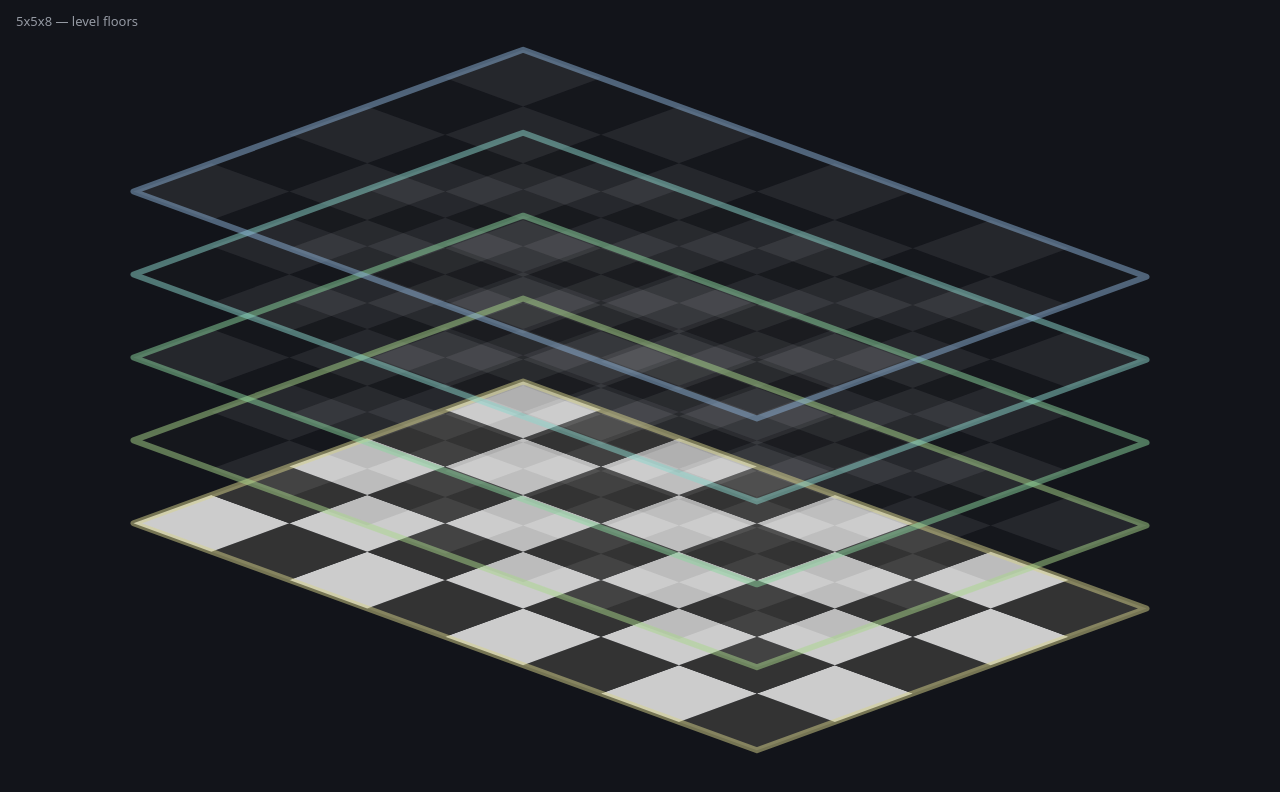
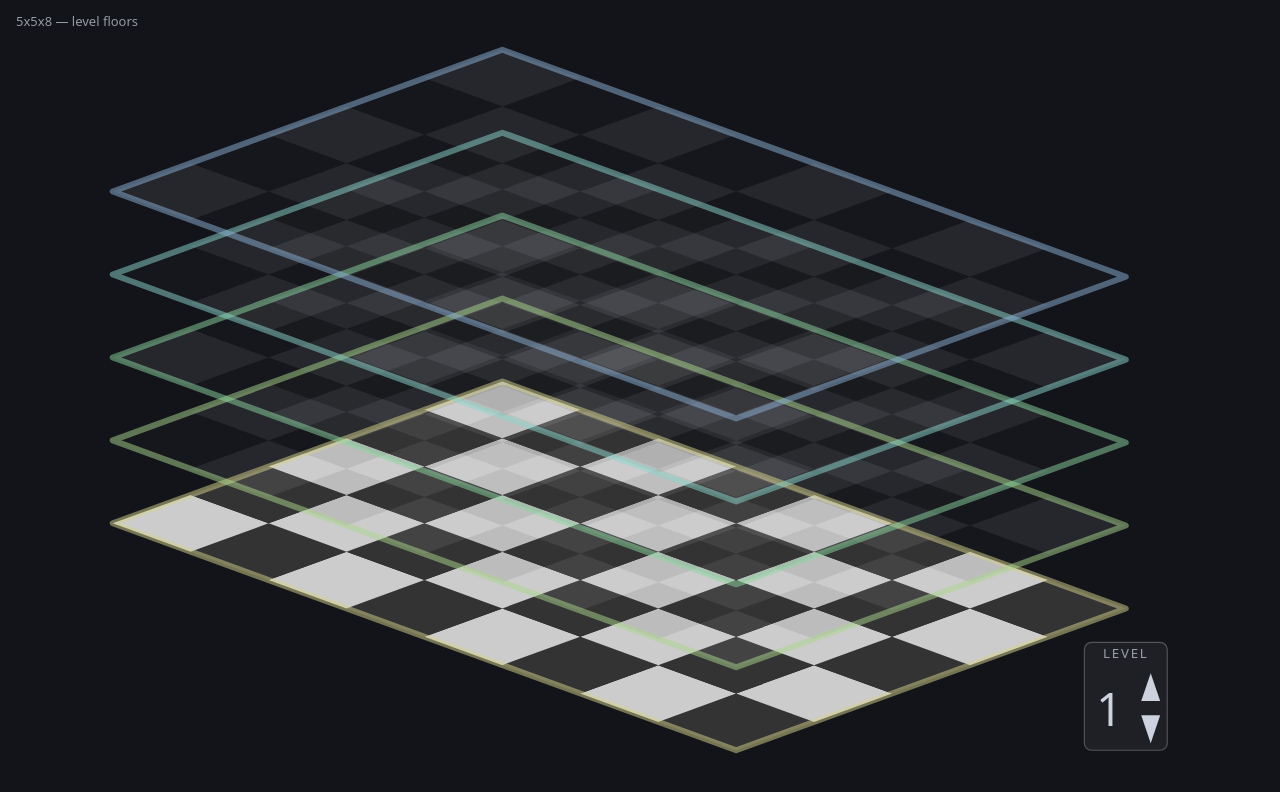
Before and after one commit to jrschmidt/jrs-3d-chess-experiments, a plain HTML site: page index.html in a window 1280 px wide. Drawn offline with Linux system fonts and the light colour scheme.

Commit message:
add ability to highlight any level of the cube

```diff
--- a/app.js
+++ b/app.js
@@ -21,15 +21,23 @@ const PERIMETER_COLORS = {
   5: "rgba(140,177,215,0.5)",
 };
 
-// Per-level checkerboard colors. Only level 1 is populated for now; later
-// levels can be added here without touching the rendering logic.
-const CHECKER_COLORS = {
-  1: { dark: "rgb(51,51,51)", light: "rgb(204,204,204)" },
-  2: { dark: "rgba(51,51,51,0.1)", light: "rgba(204,204,204,0.1)" },
-  3: { dark: "rgba(51,51,51,0.1)", light: "rgba(204,204,204,0.1)" },
-  4: { dark: "rgba(51,51,51,0.1)", light: "rgba(204,204,204,0.1)" },
-  5: { dark: "rgba(51,51,51,0.1)", light: "rgba(204,204,204,0.1)" },
+// Checkerboard base colors (alpha applied separately, see alphaForLevel).
+const CHECKER_BASE = { dark: "51,51,51", light: "204,204,204" };
+
+// The "focus level" is the level the viewer is currently paying attention
+// to; its checkerboard is shown brightest, with level 1 (the floor) always
+// at least dimly visible for orientation, and other levels faint.
+let focusLevel = 1;
+
+const alphaForLevel = (level, focus) => {
+  if (focus === 1) return level === 1 ? 1.0 : 0.1;
+  if (level === 1) return 0.2;
+  if (level === focus) return 0.5;
+  return 0.1;
 };
+
+const checkerColor = (level, variant, focus) =>
+  `rgba(${CHECKER_BASE[variant]},${alphaForLevel(level, focus)})`;
 
 const PITCH = 70;         // world-unit distance between adjacent cell coordinates
 const CELL_FRACTION = 1;    // fraction of PITCH each cell's floor occupies (1 = cells abut, no gap)
@@ -109,23 +117,126 @@ const svgEl = (tag, attrs) => {
   return el;
 };
 
+// Populated by buildScene; used by refreshFocus to recolor checkers in
+// place (no geometry change) when the focus level changes.
+let checkerPolys = [];
+let numeralEl = null;
+
+const refreshFocus = () => {
+  for (const { el, level, variant } of checkerPolys) {
+    el.setAttribute("fill", checkerColor(level, variant, focusLevel));
+  }
+  numeralEl.textContent = String(focusLevel);
+};
+
+// Small widget for choosing the focus level: a numeral, an up/down arrow
+// pair, and a "LEVEL" label, anchored so its horizontal midpoint sits on
+// (anchorX, anchorY) — the caller passes the cube's own bottom-right corner
+// so the widget tracks the cube regardless of grid size or tilt angle.
+const buildFocusWidget = (anchorX, anchorY) => {
+  const W = PITCH * 1.0;
+  const H = PITCH * 1.3;
+  const x0 = anchorX - W / 2;
+  const x1 = anchorX + W / 2;
+  const y0 = anchorY - H;
+  const y1 = anchorY;
+  const cx = (x0 + x1) / 2;
+
+  const g = svgEl("g", { id: "focus-widget" });
+
+  g.appendChild(svgEl("rect", {
+    x: x0, y: y0, width: W, height: H, rx: 6, ry: 6,
+    fill: "rgba(255,255,255,0.05)",
+    stroke: "rgba(255,255,255,0.25)",
+    "stroke-width": 1,
+  }));
+
+  const labelH = H * 0.22;
+  const label = svgEl("text", {
+    x: cx, y: y0 + labelH * 0.65,
+    "text-anchor": "middle",
+    "font-size": PITCH * 0.16,
+    "font-family": "system-ui, sans-serif",
+    "letter-spacing": "1.5",
+    fill: "#cdd3de",
+    opacity: 0.7,
+  });
+  label.textContent = "LEVEL";
+  g.appendChild(label);
+
+  const contentY0 = y0 + labelH;
+  const contentY1 = y1;
+  const numeralColX1 = x0 + W * 0.6;
+  const buttonColX0 = numeralColX1;
+
+  numeralEl = svgEl("text", {
+    x: (x0 + numeralColX1) / 2,
+    y: (contentY0 + contentY1) / 2,
+    "text-anchor": "middle",
+    "dominant-baseline": "central",
+    "font-size": PITCH * 0.55,
+    "font-family": "system-ui, sans-serif",
+    fill: "#cdd3de",
+  });
+  numeralEl.textContent = String(focusLevel);
+  g.appendChild(numeralEl);
+
+  const buttonH = (contentY1 - contentY0) / 2;
+  const margin = 6;
+  const bcx = (buttonColX0 + x1) / 2;
+  const halfW = (x1 - buttonColX0) / 2 - margin;
+
+  const makeButton = (yTop, yBottom, pointing, onClick) => {
+    const hit = svgEl("rect", {
+      x: buttonColX0, y: yTop, width: x1 - buttonColX0, height: yBottom - yTop,
+      fill: "rgba(255,255,255,0.001)",
+      style: "cursor: pointer",
+    });
+    hit.addEventListener("click", onClick);
+    g.appendChild(hit);
+
+    const triTop = yTop + margin;
+    const triBottom = yBottom - margin;
+    const points = pointing === "up"
+      ? `${bcx},${triTop} ${bcx - halfW},${triBottom} ${bcx + halfW},${triBottom}`
+      : `${bcx - halfW},${triTop} ${bcx + halfW},${triTop} ${bcx},${triBottom}`;
+    g.appendChild(svgEl("polygon", {
+      points,
+      fill: "#cdd3de",
+      "pointer-events": "none",
+    }));
+  };
+
+  makeButton(contentY0, contentY0 + buttonH, "up", () => {
+    if (focusLevel < LEVEL_MAX) { focusLevel++; refreshFocus(); }
+  });
+  makeButton(contentY0 + buttonH, contentY1, "down", () => {
+    if (focusLevel > 1) { focusLevel--; refreshFocus(); }
+  });
+
+  return { el: g, minX: x0, minY: y0, maxX: x1, maxY: y1 };
+};
+
 const buildScene = () => {
   const svg = document.getElementById("scene");
   const checkerGroup = svgEl("g", { id: "checkers" });
   const floorGroup = svgEl("g", { id: "floors" });
+  checkerPolys = [];
 
   let minX = Infinity, minY = Infinity, maxX = -Infinity, maxY = -Infinity;
 
-  for (const level of Object.keys(CHECKER_COLORS).map(Number)) {
-    const colors = CHECKER_COLORS[level];
+  for (let level = 1; level <= LEVEL_MAX; level++) {
     for (let rank = 1; rank <= RANK_MAX; rank++) {
       for (let slice = 1; slice <= SLICE_MAX; slice++) {
         const corners = cellFootprint(rank, level, slice);
-        checkerGroup.appendChild(svgEl("polygon", {
+        const variant = isDarkCell(rank, level, slice) ? "dark" : "light";
+        const poly = svgEl("polygon", {
           points: pointsAttr(corners),
-          fill: isDarkCell(rank, level, slice) ? colors.dark : colors.light,
+          fill: checkerColor(level, variant, focusLevel),
           stroke: "none",
-        }));
+        });
+        checkerPolys.push({ el: poly, level, variant });
+        checkerGroup.appendChild(poly);
         for (const p of corners) {
           minX = Math.min(minX, p.x); maxX = Math.max(maxX, p.x);
           minY = Math.min(minY, p.y); maxY = Math.max(maxY, p.y);
@@ -152,6 +263,11 @@ const buildScene = () => {
   svg.appendChild(checkerGroup);
   svg.appendChild(floorGroup);
 
+  const widget = buildFocusWidget(maxX, maxY);
+  svg.appendChild(widget.el);
+  minX = Math.min(minX, widget.minX); maxX = Math.max(maxX, widget.maxX);
+  minY = Math.min(minY, widget.minY); maxY = Math.max(maxY, widget.maxY);
+
   const pad = PITCH * 0.6;
   const vbX = minX - pad, vbY = minY - pad;
   const vbW = (maxX - minX) + pad * 2, vbH = (maxY - minY) + pad * 2;
--- a/index.html
+++ b/index.html
@@ -23,6 +23,10 @@
     width: 100vw;
     height: 100vh;
   }
+  #focus-widget text {
+    -webkit-user-select: none;
+    user-select: none;
+  }
 </style>
 </head>
 <body>
```
